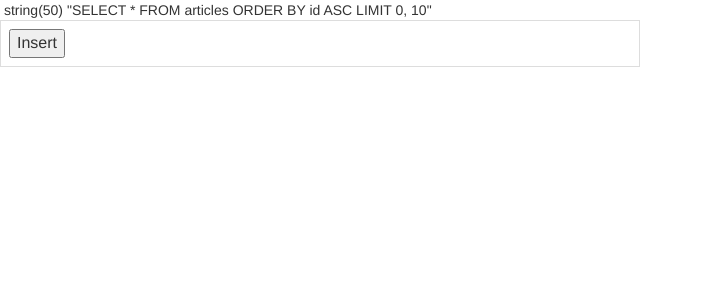
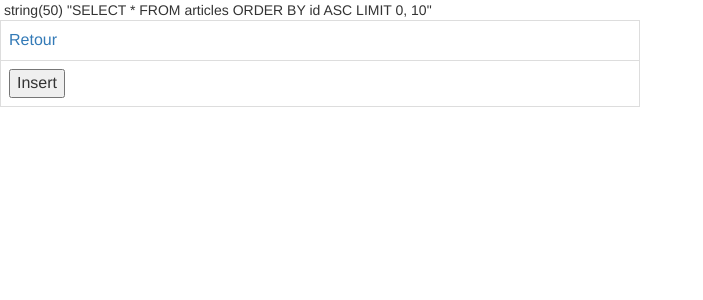
Before and after one commit to apichonnat/Epreuve_PRW2, a PHP site: the page made by index.php in a window 1280 px wide. Shown: the top 300 px of the page, without its empty margins (0-703 px from the left). Run offline with PHP 8.4, Linux system fonts and the light colour scheme; data that the repository does not hold is empty.

Commit message:
update .gitignore and finih NewView.php

```diff
--- a/src/view/viewNew.php
+++ b/src/view/viewNew.php
@@ -1,5 +1,6 @@
 <form class="form" action="" method="get">
     <table class='table table-bordered table-new'>
+        <tr><td><a href="index.php">Retour</a></td></tr>
         <?php
             $nbchamp = 0;
             $value = $dt->nameChampbyTable($config['db']['table']);
```
Also changed, not shown: 1 other file.
